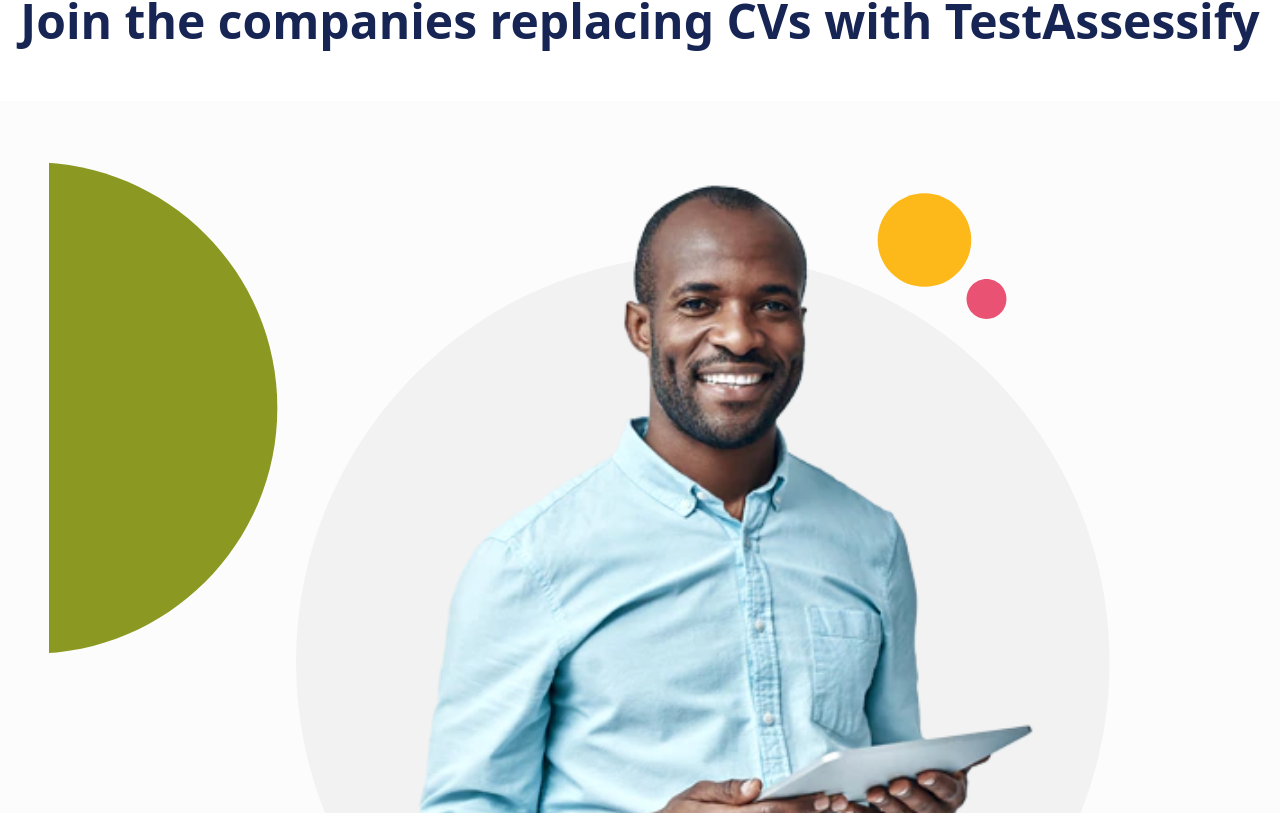
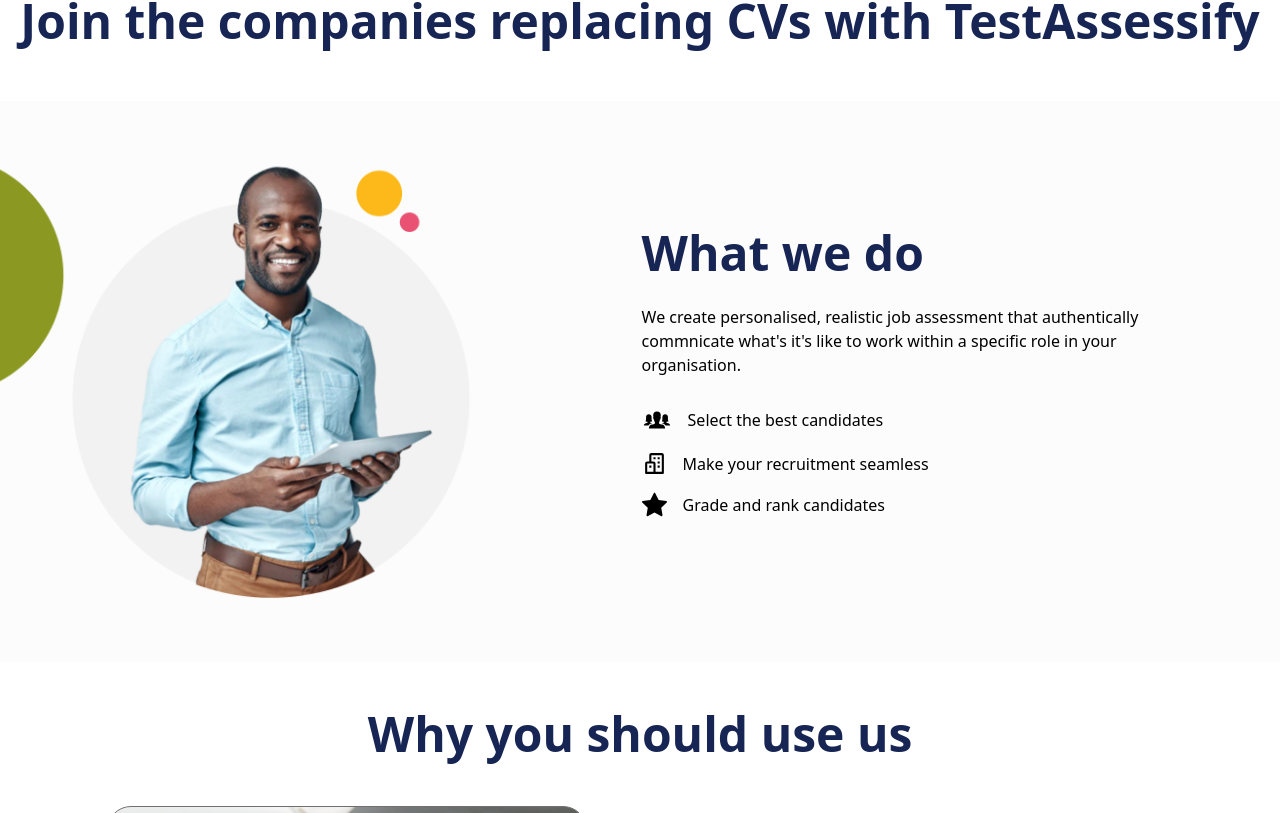
Before and after one commit to tcodes317/TestAssessify_proj, a React (Vite) app in the folder app/: page / in a window 1280 px wide. Shown: the part 827-1640 px from the top of the page. Built offline with nearby package versions, Linux system fonts and the light colour scheme.

Commit message:
6/13/2024

```diff
--- a/app/src/components/pages/Home.jsx
+++ b/app/src/components/pages/Home.jsx
@@ -25,15 +25,15 @@
             </div>
 
             <div className="my-14 text-center"> {/** section two */}
-                <h1 className="text-blue-950 text-5xl gal:font-bold desk:font-normal">Join the companies replacing CVs with TestAssessify</h1>
+                <h1 className="text-blue-950 desk:text-5xl gal:text-5xl iph_se:text-5xl iph_xr:text-4xl gal:font-bold desk:font-normal pix:text-4xl ipad:text-5xl surf_duo:text-5xl">Join the companies replacing CVs with TestAssessify</h1>
             </div>
 
             <div className="py-12 pb-16" id="bgTwo"> {/** section three */}
-                <div className="flex items-center gal:flex gal:flex-col desk:space-x-14">
+                <div className="flex ipad:flex-row items-center gal:flex gal:flex-col desk:space-x-14">
                     <div className="desk:w-7/12 gal:relative gal:-left-12 desk:static">
                         <img src={img} srcset={img} />
                     </div>
-                    <div className="desk:w-5/12 space-y-7 gal:px-6 desK:p-0">
+                    <div className="desk:w-5/12 space-y-7 gal:px-6 desk:p-0 surf_duo:px-28">
                         <h1 className="desk:text-4xl gal:text-5xl font-bold text-blue-950">What we do</h1>
                         <p>We create personalised, realistic job assessment that authentically commnicate what's it's like to work within a specific role in your organisation.</p>
                         <div className="space-y-4">
```
